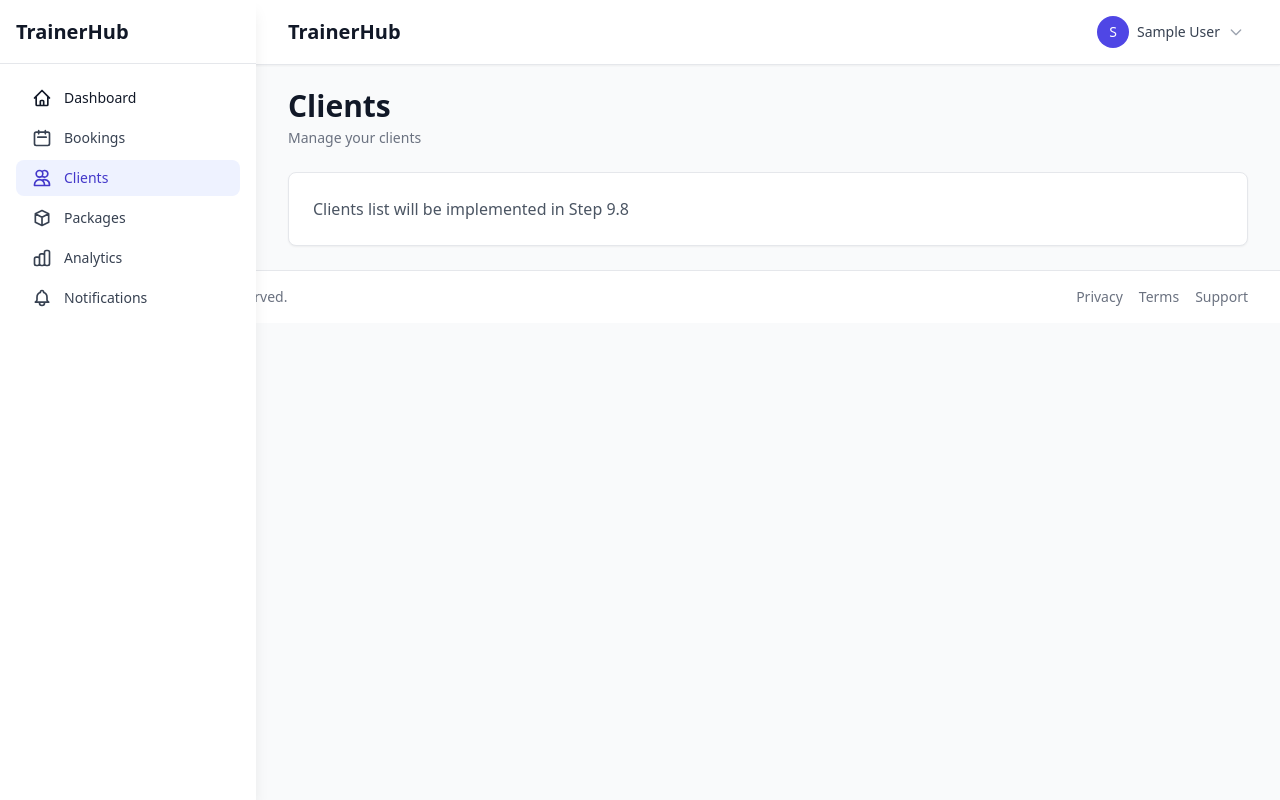
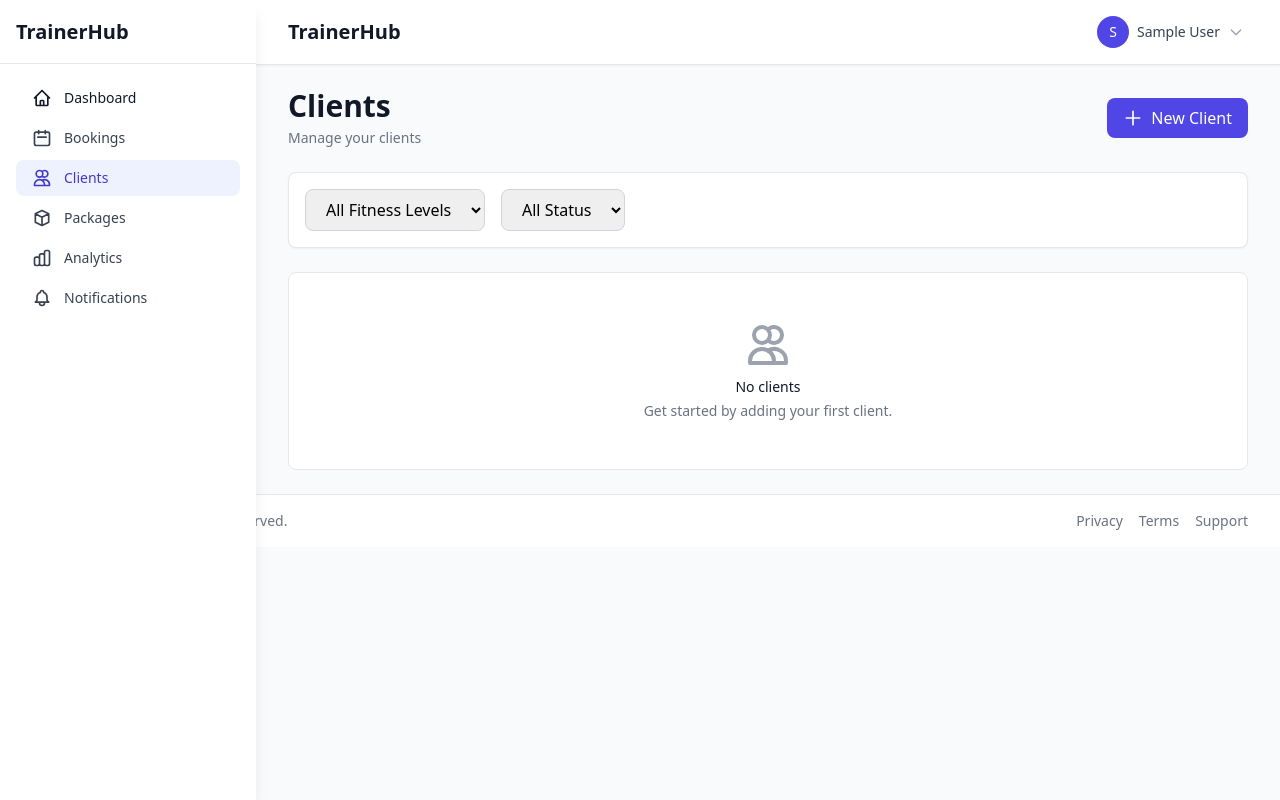
Before and after one commit to shamirafridi00/trainerhubb, a Django app: page /clients/ in a window 1280 px wide. Run offline with Django 5.2, Linux system fonts and the light colour scheme; the visitor is signed in with stand-in values (Sample User, id 1); data that the repository does not hold is empty; parts of the project's set-up code (start-up, migrations or seed data) failed here and were passed over; some libraries are stand-ins or nearby versions.

Commit message:
Epic 9.6: Frontend Views - Complete hybrid approach with clients, packages, and notifications management

```diff
--- a/apps/frontend/urls.py
+++ b/apps/frontend/urls.py
@@ -26,10 +26,31 @@
     path('bookings/<int:booking_id>/cancel/', views.bookings_cancel, name='bookings_cancel'),
     path('bookings/<int:booking_id>/mark-completed/', views.bookings_mark_completed, name='bookings_mark_completed'),
 
-    # Other pages
+    # Clients
     path('clients/', views.clients_list, name='clients_list'),
+    path('clients/partial/', views.clients_list_partial, name='clients_list_partial'),
+    path('clients/create-form/', views.clients_create_form, name='clients_create_form'),
+    path('clients/create/', views.clients_create, name='clients_create'),
+    path('clients/<int:client_id>/', views.clients_detail, name='clients_detail'),
+    path('clients/<int:client_id>/edit-form/', views.clients_edit_form, name='clients_edit_form'),
+    path('clients/<int:client_id>/update/', views.clients_update, name='clients_update'),
+
+    # Packages
     path('packages/', views.packages_list, name='packages_list'),
+    path('packages/partial/', views.packages_list_partial, name='packages_list_partial'),
+    path('packages/create-form/', views.packages_create_form, name='packages_create_form'),
+    path('packages/create/', views.packages_create, name='packages_create'),
+    path('packages/<int:package_id>/edit-form/', views.packages_edit_form, name='packages_edit_form'),
+    path('packages/<int:package_id>/update/', views.packages_update, name='packages_update'),
+
+    # Analytics
     path('analytics/', views.analytics_dashboard, name='analytics_dashboard'),
+
+    # Notifications
     path('notifications/', views.notifications_list, name='notifications_list'),
+    path('notifications/partial/', views.notifications_list_partial, name='notifications_list_partial'),
+    path('notifications/<int:notification_id>/mark-read/', views.notifications_mark_read, name='notifications_mark_read'),
+
+    # Settings
     path('settings/', views.settings, name='settings'),
 ]
--- a/apps/frontend/views.py
+++ b/apps/frontend/views.py
@@ -13,7 +13,9 @@
 
 from apps.bookings.models import Booking
 from apps.clients.models import Client
+from apps.packages.models import SessionPackage
 from apps.payments.models import Payment
+from apps.notifications.models import Notification
 from apps.trainers.models import Trainer
 from django.db.models import Sum, Count
 from datetime import timedelta
@@ -382,9 +384,173 @@
 
 
 @login_required
+def clients_list_partial(request):
+    """Clients list partial for HTMX."""
+    try:
+        trainer = request.user.trainer_profile
+    except Trainer.DoesNotExist:
+        return render(request, 'partials/clients/list.html', {'clients': []})
+
+    clients = Client.objects.filter(trainer=trainer).order_by('-created_at')
+
+    # Filters
+    fitness_level = request.GET.get('fitness_level')
+    if fitness_level:
+        clients = clients.filter(fitness_level=fitness_level)
+
+    is_active = request.GET.get('is_active')
+    if is_active == 'true':
+        clients = clients.filter(is_active=True)
+    elif is_active == 'false':
+        clients = clients.filter(is_active=False)
+
+    return render(request, 'partials/clients/list.html', {'clients': clients})
+
+
+@login_required
+def clients_create_form(request):
+    """Client creation form partial for HTMX modal."""
+    return render(request, 'partials/clients/form.html', {'client': None})
+
+
+@login_required
+@require_http_methods(["POST"])
+def clients_create(request):
+    """Create client via HTMX."""
+    try:
+        trainer = request.user.trainer_profile
+    except Trainer.DoesNotExist:
+        return JsonResponse({'error': 'Trainer profile not found'}, status=400)
+
+    try:
+        client = Client.objects.create(
+            trainer=trainer,
+            first_name=request.POST.get('first_name'),
+            last_name=request.POST.get('last_name'),
+            email=request.POST.get('email'),
+            phone=request.POST.get('phone', ''),
+            fitness_level=request.POST.get('fitness_level', 'beginner'),
+            notes=request.POST.get('notes', ''),
+            is_active=True
+        )
+        return clients_list_partial(request)
+    except Exception as e:
+        return render(request, 'partials/clients/form.html', {
+            'client': None,
+            'error': str(e)
+        })
+
+
+@login_required
+def clients_detail(request, client_id):
+    """Client detail partial for HTMX modal."""
+    client = get_object_or_404(Client, id=client_id, trainer=request.user.trainer_profile)
+    return render(request, 'partials/clients/detail.html', {'client': client})
+
+
+@login_required
+def clients_edit_form(request, client_id):
+    """Client edit form partial for HTMX modal."""
+    client = get_object_or_404(Client, id=client_id, trainer=request.user.trainer_profile)
+    return render(request, 'partials/clients/form.html', {'client': client})
+
+
+@login_required
+@require_http_methods(["POST"])
+def clients_update(request, client_id):
+    """Update client via HTMX."""
+    client = get_object_or_404(Client, id=client_id, trainer=request.user.trainer_profile)
+
+    client.first_name = request.POST.get('first_name')
+    client.last_name = request.POST.get('last_name')
+    client.email = request.POST.get('email')
+    client.phone = request.POST.get('phone', '')
+    client.fitness_level = request.POST.get('fitness_level', 'beginner')
+    client.notes = request.POST.get('notes', '')
+    client.is_active = request.POST.get('is_active') == 'on'
+    client.save()
+
+    return clients_list_partial(request)
+
+
+@login_required
 def packages_list(request):
     """Packages list page."""
     return render(request, 'pages/packages/list.html')
+
+
+@login_required
+def packages_list_partial(request):
+    """Packages list partial for HTMX."""
+    try:
+        trainer = request.user.trainer_profile
+    except Trainer.DoesNotExist:
+        return render(request, 'partials/packages/list.html', {'packages': []})
+
+    packages = SessionPackage.objects.filter(trainer=trainer).order_by('-created_at')
+
+    is_active = request.GET.get('is_active')
+    if is_active == 'true':
+        packages = packages.filter(is_active=True)
+    elif is_active == 'false':
+        packages = packages.filter(is_active=False)
+
+    return render(request, 'partials/packages/list.html', {'packages': packages})
+
+
+@login_required
+def packages_create_form(request):
+    """Package creation form partial for HTMX modal."""
+    return render(request, 'partials/packages/form.html', {'package': None})
+
+
+@login_required
+@require_http_methods(["POST"])
+def packages_create(request):
+    """Create package via HTMX."""
+    try:
+        trainer = request.user.trainer_profile
+    except Trainer.DoesNotExist:
+        return JsonResponse({'error': 'Trainer profile not found'}, status=400)
+
+    try:
+        package = SessionPackage.objects.create(
+            trainer=trainer,
+            name=request.POST.get('name'),
+            description=request.POST.get('description', ''),
+            sessions_count=int(request.POST.get('sessions_count', 1)),
+            price=float(request.POST.get('price', 0)),
+            is_active=request.POST.get('is_active') == 'on'
+        )
+        return packages_list_partial(request)
+    except Exception as e:
+        return render(request, 'partials/packages/form.html', {
+            'package': None,
+            'error': str(e)
+        })
+
+
+@login_required
+def packages_edit_form(request, package_id):
+    """Package edit form partial for HTMX modal."""
+    package = get_object_or_404(SessionPackage, id=package_id, trainer=request.user.trainer_profile)
+    return render(request, 'partials/packages/form.html', {'package': package})
+
+
+@login_required
+@require_http_methods(["POST"])
+def packages_update(request, package_id):
+    """Update package via HTMX."""
+    package = get_object_or_404(SessionPackage, id=package_id, trainer=request.user.trainer_profile)
+
+    package.name = request.POST.get('name')
+    package.description = request.POST.get('description', '')
+    package.sessions_count = int(request.POST.get('sessions_count', 1))
+    package.price = float(request.POST.get('price', 0))
+    package.is_active = request.POST.get('is_active') == 'on'
+    package.save()
+
+    return packages_list_partial(request)
 
 
 @login_required
@@ -400,6 +566,33 @@
 
 
 @login_required
+def notifications_list_partial(request):
+    """Notifications list partial for HTMX."""
+    try:
+        trainer = request.user.trainer_profile
+        notifications = Notification.objects.filter(trainer=trainer).order_by('-created_at')[:50]
+    except Trainer.DoesNotExist:
+        notifications = Notification.objects.none()
+    return render(request, 'partials/notifications/list.html', {'notifications': notifications})
+
+
+@login_required
+@require_http_methods(["POST"])
+def notifications_mark_read(request, notification_id):
+    """Mark notification as read via HTMX."""
+    try:
+        trainer = request.user.trainer_profile
+        notification = get_object_or_404(Notification, id=notification_id, trainer=trainer)
+        # Note: Notification model doesn't have is_read field, but we can mark as sent
+        if notification.status == 'pending':
+            notification.status = 'sent'
+            notification.save()
+    except Trainer.DoesNotExist:
+        pass
+    return notifications_list_partial(request)
+
+
+@login_required
 def settings(request):
     """Settings page."""
     return render(request, 'pages/settings/index.html')
--- a/templates/pages/clients/list.html
+++ b/templates/pages/clients/list.html
@@ -4,15 +4,65 @@
 
 {% block content %}
 <div class="space-y-6">
-    <div class="flex justify-between items-center">
+    <!-- Header -->
+    <div class="flex flex-col sm:flex-row justify-between items-start sm:items-center gap-4">
         <div>
             <h1 class="text-3xl font-bold text-gray-900">Clients</h1>
             <p class="mt-1 text-sm text-gray-500">Manage your clients</p>
         </div>
+        <button hx-get="{% url 'frontend:clients_create_form' %}"
+                hx-target="#modal-content"
+                hx-swap="innerHTML"
+                @click="window.dispatchEvent(new CustomEvent('open-modal'))"
+                class="px-4 py-2 bg-indigo-600 text-white rounded-lg hover:bg-indigo-700 transition-colors flex items-center focus:outline-none focus:ring-2 focus:ring-indigo-500">
+            <svg class="w-5 h-5 mr-2" fill="none" viewBox="0 0 24 24" stroke="currentColor">
+                <path stroke-linecap="round" stroke-linejoin="round" stroke-width="2" d="M12 4v16m8-8H4" />
+            </svg>
+            New Client
+        </button>
     </div>
 
-    <div class="bg-white rounded-lg shadow-sm border border-gray-200 p-6">
-        <p class="text-gray-600">Clients list will be implemented in Step 9.8</p>
+    <!-- Filters -->
+    <div class="bg-white rounded-lg shadow-sm border border-gray-200 p-4">
+        <div class="flex flex-wrap gap-4">
+            <select hx-get="{% url 'frontend:clients_list_partial' %}"
+                    hx-target="#clients-list"
+                    hx-include="[name='fitness_level'], [name='is_active']"
+                    name="fitness_level"
+                    class="px-4 py-2 border border-gray-300 rounded-lg focus:ring-2 focus:ring-indigo-500 focus:border-indigo-500">
+                <option value="">All Fitness Levels</option>
+                <option value="beginner">Beginner</option>
+                <option value="intermediate">Intermediate</option>
+                <option value="advanced">Advanced</option>
+                <option value="athlete">Athlete</option>
+            </select>
+
+            <select hx-get="{% url 'frontend:clients_list_partial' %}"
+                    hx-target="#clients-list"
+                    hx-include="[name='fitness_level']"
+                    name="is_active"
+                    class="px-4 py-2 border border-gray-300 rounded-lg focus:ring-2 focus:ring-indigo-500 focus:border-indigo-500">
+                <option value="">All Status</option>
+                <option value="true">Active</option>
+                <option value="false">Inactive</option>
+            </select>
+        </div>
+    </div>
+
+    <!-- Clients List -->
+    <div id="clients-list"
+         hx-get="{% url 'frontend:clients_list_partial' %}"
+         hx-trigger="load"
+         hx-swap="innerHTML">
+        <!-- Loading state -->
+        <div class="space-y-4">
+            {% for i in "12345" %}
+            <div class="bg-white rounded-lg shadow-sm border border-gray-200 p-6 animate-pulse">
+                <div class="h-4 bg-gray-200 rounded w-1/4 mb-2"></div>
+                <div class="h-4 bg-gray-200 rounded w-1/2"></div>
+            </div>
+            {% endfor %}
+        </div>
     </div>
 </div>
 {% endblock %}
--- /dev/null
+++ b/templates/partials/clients/list.html
@@ -0,0 +1,71 @@
+<div class="space-y-4">
+    {% for client in clients %}
+    <div class="bg-white rounded-lg shadow-sm border border-gray-200 p-6 hover:shadow-md transition-shadow"
+         x-data="{ open: false }">
+        <div class="flex flex-col sm:flex-row justify-between items-start sm:items-center gap-4">
+            <div class="flex items-center gap-4 flex-1">
+                <div class="h-12 w-12 rounded-full bg-indigo-600 flex items-center justify-center">
+                    <span class="text-white font-medium">
+                        {{ client.first_name|first|upper }}{{ client.last_name|first|upper }}
+                    </span>
+                </div>
+                <div class="flex-1">
+                    <h3 class="text-lg font-semibold text-gray-900">{{ client.get_full_name }}</h3>
+                    <div class="flex flex-wrap gap-3 text-sm text-gray-600 mt-1">
+                        <span>{{ client.email }}</span>
+                        {% if client.phone %}
+                        <span>{{ client.phone }}</span>
+                        {% endif %}
+                        <span class="px-2 py-1 bg-gray-100 rounded-full">{{ client.get_fitness_level_display }}</span>
+                        {% if not client.is_active %}
+                        <span class="px-2 py-1 bg-red-100 text-red-800 rounded-full">Inactive</span>
+                        {% endif %}
+                    </div>
+                </div>
+            </div>
+
+            <div class="flex gap-2">
+                <button @click="open = !open"
+                        class="px-4 py-2 bg-gray-100 text-gray-700 rounded-lg hover:bg-gray-200 transition-colors text-sm focus:outline-none focus:ring-2 focus:ring-gray-500">
+                    Actions
+                </button>
+            </div>
+        </div>
+
+        <!-- Actions Dropdown -->
+        <div x-show="open"
+             @click.away="open = false"
+             x-transition:enter="transition ease-out duration-100"
+             x-transition:enter-start="opacity-0 scale-95"
+             x-transition:enter-end="opacity-100 scale-100"
+             x-transition:leave="transition ease-in duration-75"
+             x-transition:leave-start="opacity-100 scale-100"
+             x-transition:leave-end="opacity-0 scale-95"
+             class="mt-4 pt-4 border-t border-gray-200"
+             style="display: none;">
+            <div class="flex flex-wrap gap-2">
+                <button hx-get="{% url 'frontend:clients_detail' client.id %}"
+                        hx-target="#modal-content"
+                        @click="window.dispatchEvent(new CustomEvent('open-modal'))"
+                        class="px-3 py-1.5 text-sm bg-gray-100 text-gray-700 rounded hover:bg-gray-200 focus:outline-none focus:ring-2 focus:ring-gray-500">
+                    View Details
+                </button>
+                <button hx-get="{% url 'frontend:clients_edit_form' client.id %}"
+                        hx-target="#modal-content"
+                        @click="window.dispatchEvent(new CustomEvent('open-modal'))"
+                        class="px-3 py-1.5 text-sm bg-indigo-100 text-indigo-700 rounded hover:bg-indigo-200 focus:outline-none focus:ring-2 focus:ring-indigo-500">
+                    Edit
+                </button>
+            </div>
+        </div>
+    </div>
+    {% empty %}
+    <div class="text-center py-12 bg-white rounded-lg border border-gray-200">
+        <svg class="mx-auto h-12 w-12 text-gray-400" fill="none" viewBox="0 0 24 24" stroke="currentColor">
+            <path stroke-linecap="round" stroke-linejoin="round" stroke-width="2" d="M12 4.354a4 4 0 110 5.292M15 21H3v-1a6 6 0 0112 0v1zm0 0h6v-1a6 6 0 00-9-5.197M13 7a4 4 0 11-8 0 4 4 0 018 0z" />
+        </svg>
+        <h3 class="mt-2 text-sm font-medium text-gray-900">No clients</h3>
+        <p class="mt-1 text-sm text-gray-500">Get started by adding your first client.</p>
+    </div>
+    {% endfor %}
+</div>
```
Also changed, not shown: templates/pages/notifications/list.html (+16 -3 lines), templates/pages/packages/list.html (+40 -3 lines), templates/partials/clients/detail.html (added, +54 -0 lines), templates/partials/clients/form.html (added, +69 -0 lines), templates/partials/notifications/list.html (added, +41 -0 lines), templates/partials/packages/form.html (added, +50 -0 lines), templates/partials/packages/list.html (added, +60 -0 lines).
